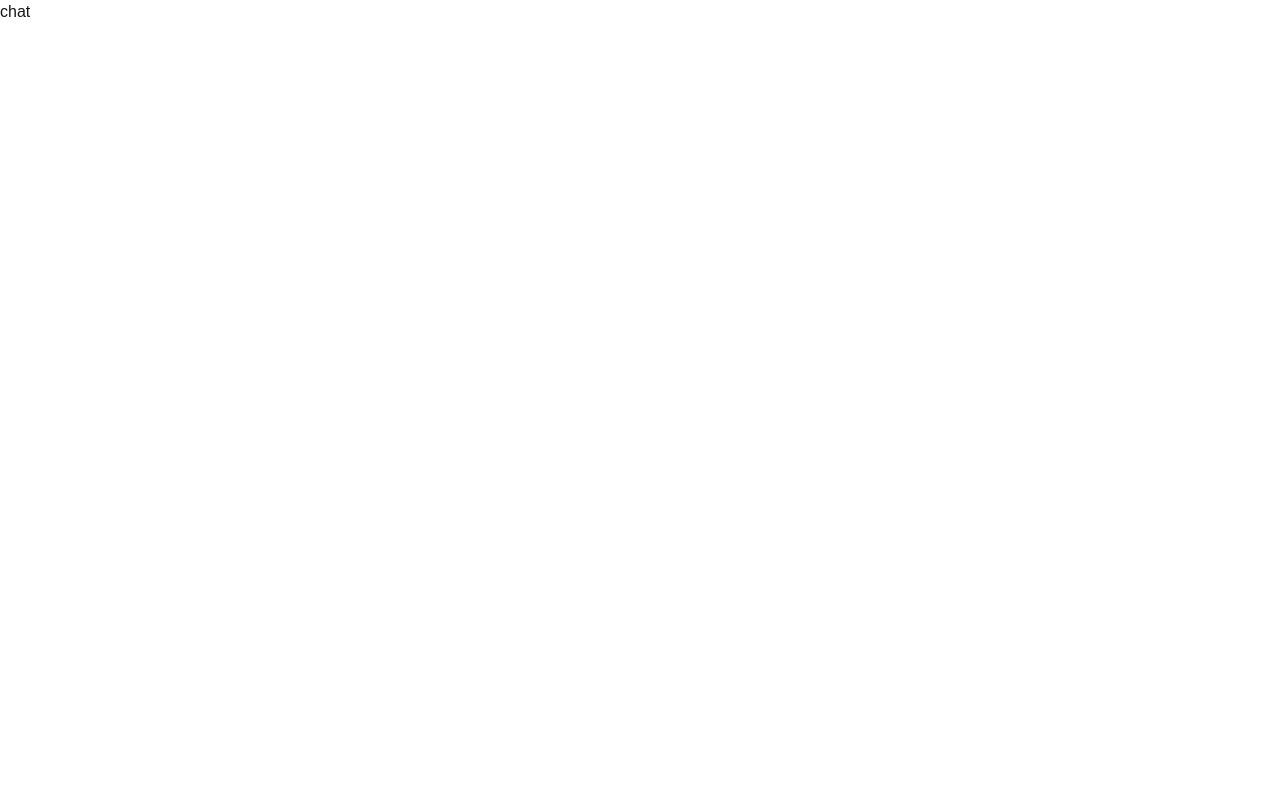
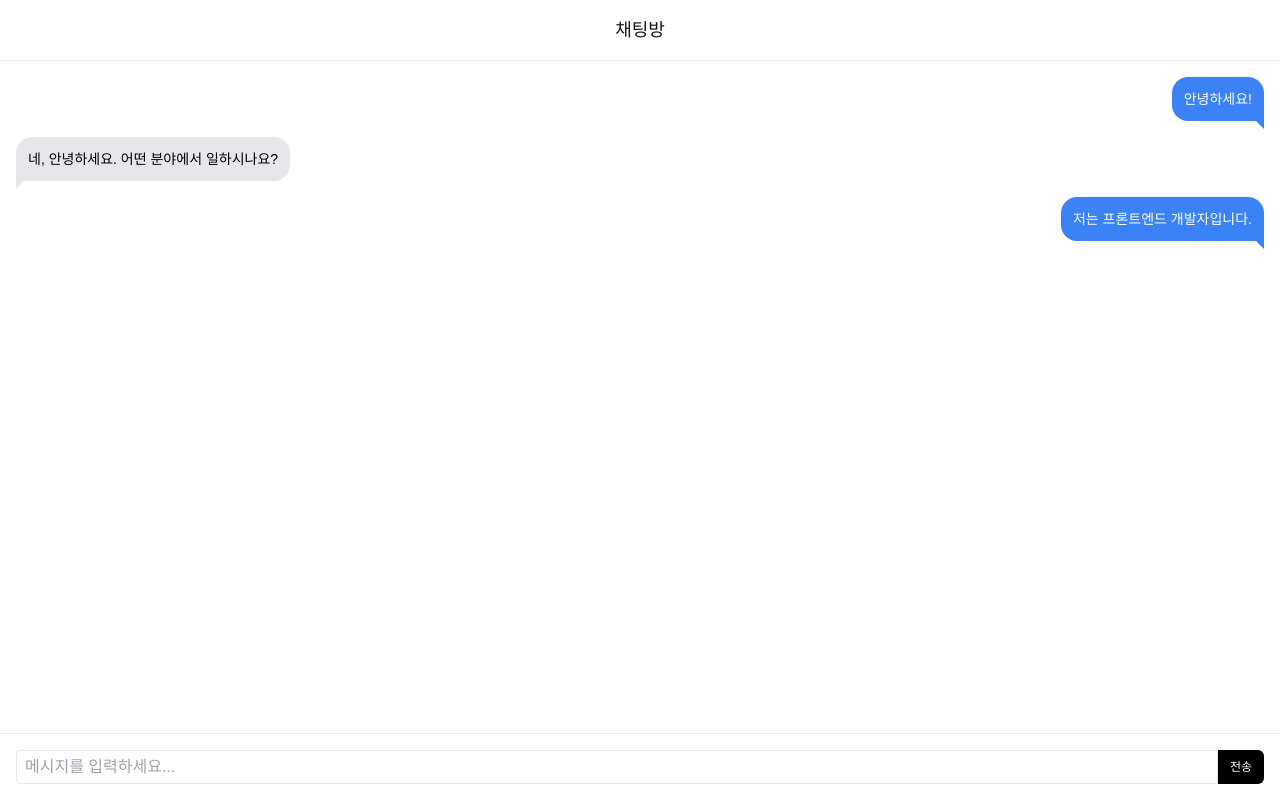
Before and after one commit to goorm-CHACHA/FE, a Next.js app: page /chat in a window 1280 px wide. Built offline with nearby package versions, Linux system fonts and the light colour scheme.

Commit message:
feat: 채팅 레이아웃 설계

```diff
--- a/app/(top-layout)/chat/page.tsx
+++ b/app/(top-layout)/chat/page.tsx
@@ -1,7 +1,85 @@
-import React from 'react';
+'use client';
 
-const page = () => {
-  return <div>chat</div>;
+import { useState } from 'react';
+import ChatWindow from '~/components/chat/chat-window';
+import MessageInput from '~/components/chat/message-input';
+import TopNavigation from '~/components/common/top-nav';
+
+interface Chat {
+  id: number;
+  name: string;
+  lastMessage: string;
+  status: 'accepted' | 'pending';
+}
+
+// 임시 채팅 목록 데이터
+const tempChats: Chat[] = [
+  { id: 1, name: '홍길동', lastMessage: '안녕하세요!', status: 'accepted' },
+  {
+    id: 2,
+    name: '김철수',
+    lastMessage: '네트워킹 하실래요?',
+    status: 'pending',
+  },
+  {
+    id: 3,
+    name: '이영희',
+    lastMessage: '프로젝트 협업 어떠세요?',
+    status: 'accepted',
+  },
+];
+
+// 임시 메시지 데이터
+const tempMessages = [
+  { id: 1, senderId: 'user', content: '안녕하세요!', timestamp: '10:00' },
+  {
+    id: 2,
+    senderId: 'other',
+    content: '네, 안녕하세요. 어떤 분야에서 일하시나요?',
+    timestamp: '10:02',
+  },
+  {
+    id: 3,
+    senderId: 'user',
+    content: '저는 프론트엔드 개발자입니다.',
+    timestamp: '10:05',
+  },
+];
+
+const ChatPage = () => {
+  const [chats, setChats] = useState<Chat[]>(tempChats);
+  const [selectedChat, setSelectedChat] = useState<Chat | null>(tempChats[0]);
+  const [messages, setMessages] = useState(tempMessages);
+
+  const handleSendMessage = (message: string) => {
+    const newMessage = {
+      id: messages.length + 1,
+      senderId: 'user',
+      content: message,
+      timestamp: new Date().toLocaleTimeString([], {
+        hour: '2-digit',
+        minute: '2-digit',
+      }),
+    };
+    setMessages([...messages, newMessage]);
+  };
+
+  return (
+    <div className="flex h-screen flex-col">
+      <TopNavigation title="채팅방" showQR={false} />
+
+      <div className="flex-1 flex flex-col">
+        {selectedChat && (
+          <ChatWindow
+            messages={messages}
+            receiverId={selectedChat.id}
+            status={selectedChat.status}
+          />
+        )}
+        <MessageInput onSendMessage={handleSendMessage} />
+      </div>
+    </div>
+  );
 };
 
-export default page;
+export default ChatPage;
```
